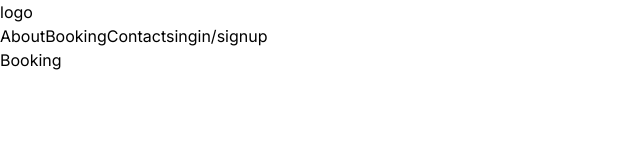
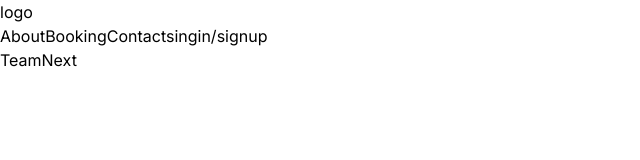
Before and after one commit to tumi267/booking, a Next.js app: page /booking in a window 1280 px wide. Shown: the top 160 px of the page, without its empty margins (0-640 px from the left). Built offline with nearby package versions, Linux system fonts and the light colour scheme.

Commit message:
booking steps

```diff
--- a/src/app/(public)/booking/page.tsx
+++ b/src/app/(public)/booking/page.tsx
@@ -1,8 +1,9 @@
+import Bookingmain from '@/app/components/(public)/booking/bookingmain/Bookingmain'
 import React from 'react'
 
 function Booking() {
   return (
-    <div>Booking</div>
+    <div><Bookingmain/></div>
   )
 }
 
--- /dev/null
+++ b/src/app/components/(public)/booking/bookingmain/Bookingmain.tsx
@@ -0,0 +1,45 @@
+'use client'
+import React, { useState } from 'react'
+import Team from '../team/Team';
+import Calendar from '../calendar/Calendar';
+import Summery from '../summery/Summery';
+
+function Bookingmain() {
+    const [selected,setSelected]=useState(0)
+    const teamMembers = [
+        { id: '1', name: 'Alice', bookedDates: ['2026-02-12', '2026-02-14'] },
+        { id: '2', name: 'Bob', bookedDates: ['2026-02-13'] },
+        { id: '3', name: 'Charlie', bookedDates: [] }
+      ]
+    const panel=()=>{
+    switch (selected) {
+        case 1:
+            return <Calendar
+            step={setSelected}
+            currentStep={selected}
+            />
+        case 0:
+            return <Team
+            step={setSelected}
+            currentStep={selected}
+            />
+        case 2:
+            return <Summery
+            step={setSelected}
+            currentStep={selected}
+            />
+        default:
+            return <Team
+            step={setSelected}
+            currentStep={selected}
+            />
+    }
+    }
+  return (
+    <div>
+        {panel()}
+    </div>
+  )
+}
+
+export default Bookingmain
--- /dev/null
+++ b/src/app/components/(public)/booking/calendar/Calendar.tsx
@@ -0,0 +1,18 @@
+import React from 'react'
+
+interface Props {
+  currentStep: number
+  step: (newStep: number) => void
+}
+
+function Calendar({ step, currentStep }: Props) {
+  return (
+    <div>
+      Calendar
+      <button onClick={() => step(currentStep + 1)}>Next</button>
+      <button onClick={() => step(currentStep - 1)}>prev</button>
+    </div>
+  )
+}
+
+export default Calendar
--- /dev/null
+++ b/src/app/components/(public)/booking/summery/Summery.tsx
@@ -0,0 +1,15 @@
+import React from 'react'
+
+interface Props {
+    currentStep: number
+    step: (newStep: number) => void
+  }
+function Summery({ step, currentStep }: Props) {
+  return (
+    <div>Summery
+        <button onClick={() => step(currentStep - 1)}>prev</button>
+    </div>
+  )
+}
+
+export default Summery
--- /dev/null
+++ b/src/app/components/(public)/booking/team/Team.tsx
@@ -0,0 +1,15 @@
+import React from 'react'
+interface Props {
+    currentStep: number
+    step: (newStep: number) => void
+  }
+function Team({currentStep,step}:Props) {
+  return (
+    <div>Team
+    <button onClick={() => step(currentStep + 1)}>Next</button>
+
+    </div>
+  )
+}
+
+export default Team
```
